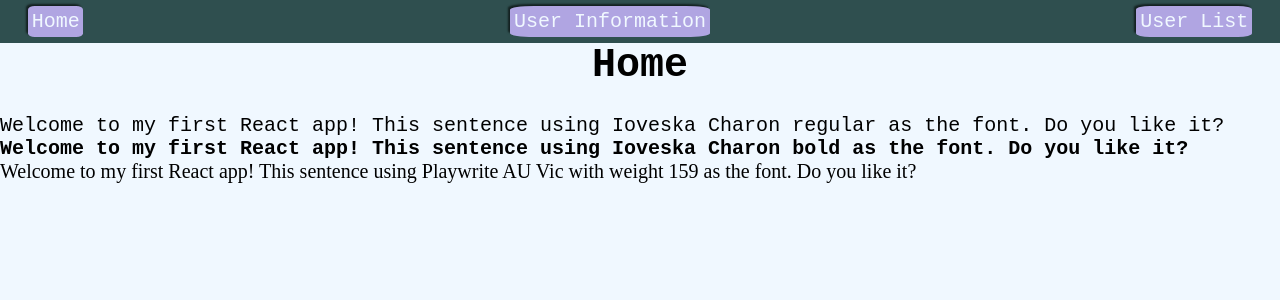
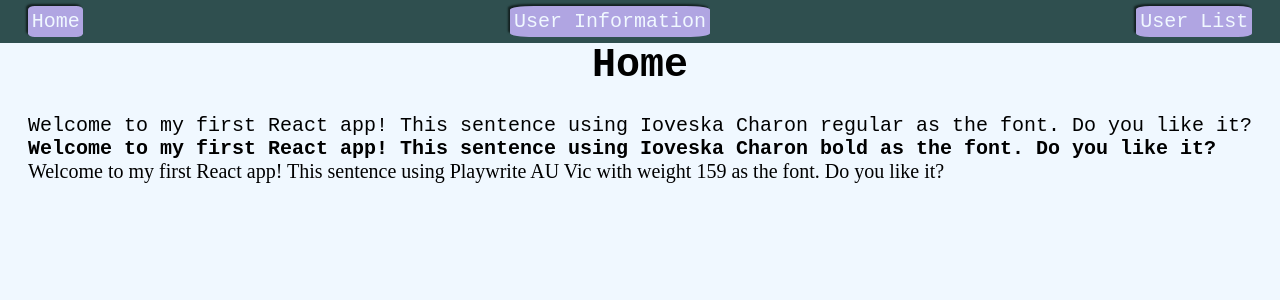
Before and after one commit to dEhiN/CBCDiploma--FSWAD, a React (Vite) app in the folder Module7_MEAN_Stack/assignments/1/code/assignment_one/: page / in a window 1280 px wide. Shown: the top 300 px of the page. Built offline with nearby package versions, Linux system fonts and the light colour scheme; the HTML template or start-up script is replaced by a standard one; a web font is replaced by a local one.

Commit message:
Created css styling for the main section

```diff
--- a/Module7_MEAN_Stack/assignments/1/code/assignment_one/src/components/HeadingLevelOne.css
+++ b/Module7_MEAN_Stack/assignments/1/code/assignment_one/src/components/HeadingLevelOne.css
@@ -1,6 +1,5 @@
-/* Centre the page heading and add some bottom padding. */
+/* Set the element size back to the default for h1 and add some bottom padding. */
 .main-heading {
     font-size: 2em;
-    text-align: center;
     padding-bottom: 2%;
 }
--- /dev/null
+++ b/Module7_MEAN_Stack/assignments/1/code/assignment_one/src/components/MainSection.css
@@ -0,0 +1,7 @@
+/* Set a column-based flex on the main section and center the child elements both vertically and horizontally. */
+.main-section {
+    display: flex;
+    flex-direction: column;
+    justify-content: center;
+    align-items: center;
+}
--- a/Module7_MEAN_Stack/assignments/1/code/assignment_one/src/components/MainSection.jsx
+++ b/Module7_MEAN_Stack/assignments/1/code/assignment_one/src/components/MainSection.jsx
@@ -1,4 +1,7 @@
 /** This component will act as the main section for every page. It will basically be a wrapper for the specific pages.*/
+
+/** CSS import */
+import "./MainSection.css";
 
 /** Page component imports */
 import HomePage from "../pages/HomePage";
```
